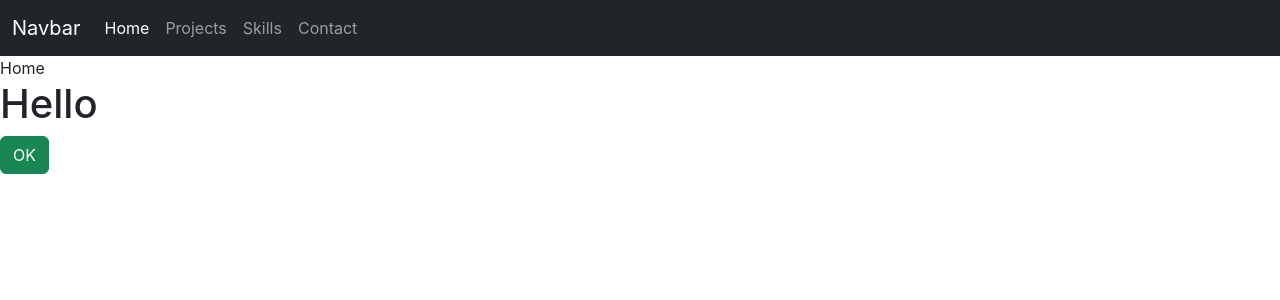
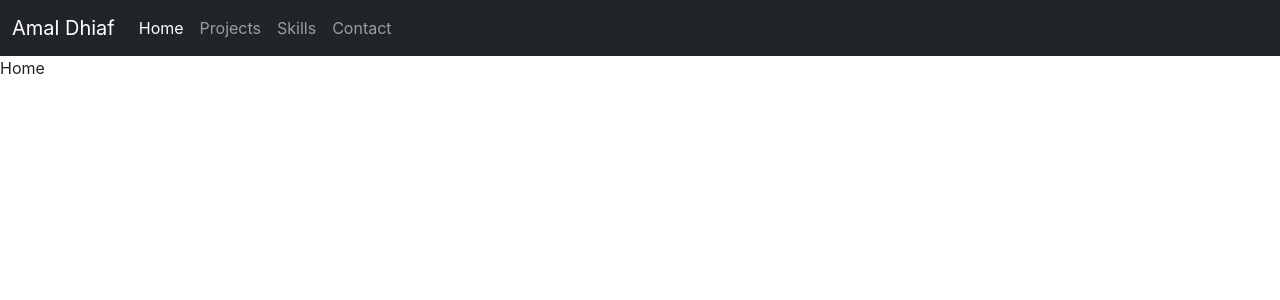
Before and after one commit to Amal-Dhiaf/Portfolio, a React (Create React App) app: page / in a window 1280 px wide. Shown: the top 300 px of the page. Built offline with nearby package versions, Linux system fonts and the light colour scheme.

Commit message:
Link navbar items with pages

```diff
--- a/src/App.js
+++ b/src/App.js
@@ -16,8 +16,7 @@ function App() {
         <Route path= '/Projects' component={Projects}/>
         <Route path= '/Skills' component={Skills} />
         <Route path= '/contact' component={Contact}/>
-        <h1> Hello </h1>
-        <button className='btn btn-success'>OK</button>
+
       </BrowserRouter>
     </div>
   );
--- a/src/components/Navbar.js
+++ b/src/components/Navbar.js
@@ -1,26 +1,28 @@
 import React from 'react'
+import {NavLink} from 'react-router-dom'
 
 function Navbar() {
     return (
         <nav className="navbar navbar-expand-lg navbar-dark bg-dark">
             <div className="container-fluid">
-                <a className="navbar-brand" href="#">Navbar</a>
+                {/* <a className="navbar-brand" href="#">Navbar</a> */}
+                <NavLink to='/' className="navbar-brand"> Amal Dhiaf</NavLink>
                 <button className="navbar-toggler" type="button" data-bs-toggle="collapse" data-bs-target="#navbarNav" aria-controls="navbarNav" aria-expanded="false" aria-label="Toggle navigation">
                     <span className="navbar-toggler-icon"></span>
                 </button>
                 <div className="collapse navbar-collapse" id="navbarNav">
                     <ul className="navbar-nav">
                         <li className="nav-item">
-                            <a className="nav-link active" aria-current="page" href="#">Home</a>
+                            <NavLink exact to='/'className="nav-link"> Home </NavLink>
                         </li>
                         <li className="nav-item">
-                            <a className="nav-link" href="#">Projects</a>
+                            <NavLink to='/projects' className="nav-link"> Projects</NavLink>
                         </li>
                         <li className="nav-item">
-                            <a className="nav-link" href="#">Skills</a>
+                            <NavLink to='/skills' className="nav-link"> Skills</NavLink>
                         </li>
                         <li className="nav-item">
-                            <a className="nav-link" href="#">Contact</a>
+                            <NavLink to='/contact' className="nav-link"> Contact </NavLink>
                         </li>
 
                     </ul>
```
